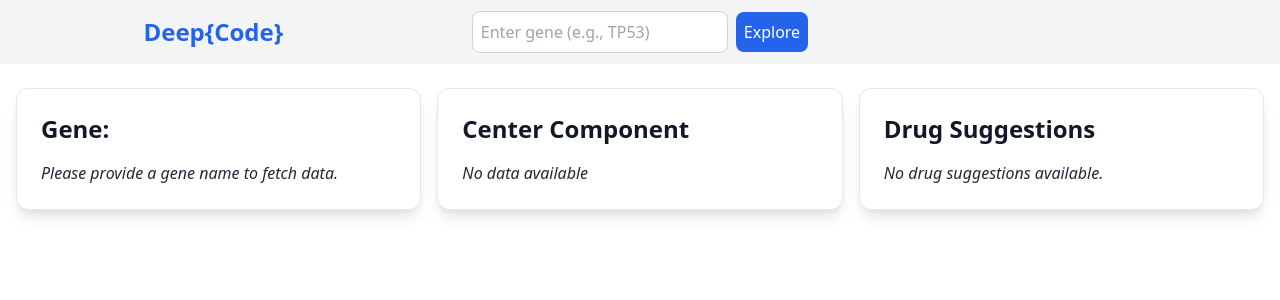
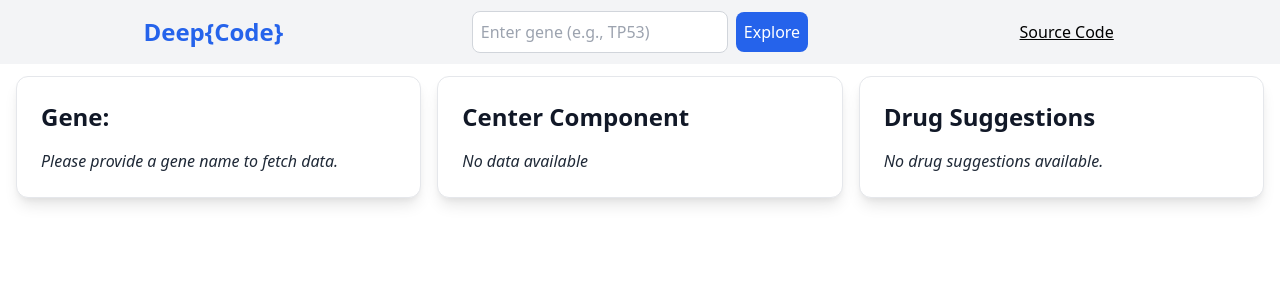
Before and after one commit to constantinmierla/DeepCode, a React (Create React App) app: page / in a window 1280 px wide. Shown: the top 300 px of the page. Built offline with nearby package versions, Linux system fonts and the light colour scheme.

Commit message:
UI enha...

```diff
--- a/package.json
+++ b/package.json
@@ -26,6 +26,7 @@
     "react-loader-spinner": "^6.1.6",
     "react-router-dom": "^7.4.1",
     "react-scripts": "5.0.1",
+    "requests": "^0.3.0",
     "tailwind-merge": "^3.1.0",
     "typescript": "^4.9.5",
     "web-vitals": "^2.1.4"
--- a/src/components/CenterComponent.tsx
+++ b/src/components/CenterComponent.tsx
@@ -13,7 +13,10 @@ interface GeneDetailsProps {
 }
 
 const CenterComponent: React.FC<GeneDetailsProps> = ({ gene, geneInfo }) => (
-  <div className="mt-6 p-6 bg-white shadow-lg rounded-xl border border-gray-200">
+  <div
+    className="mt-3 p-6 bg-white shadow-lg rounded-xl border border-gray-200"
+    style={{ maxHeight: "calc(100vh - 100px)", overflowY: "auto" }}
+  >
     {" "}
     <h3 className="text-2xl font-bold text-gray-900 mb-4">Center Component</h3>
     <GeneInteractionNetwork geneName={gene} />
--- a/src/components/Header.tsx
+++ b/src/components/Header.tsx
@@ -19,7 +19,19 @@ const Header: React.FC<{ onSearchResult: (gene: string) => void }> = ({
       <div className="flex justify-center items-center">
         <SearchInput gene={gene} setGene={setGene} onSearch={handleSearch} />
       </div>
-      <div className="flex justify-center items-center"></div>
+      <div className="flex justify-center items-center">
+        <button
+          className="px-4 py-2 text-stone-800 rounded hover:bg-gray-200 transition underline"
+          onClick={() =>
+            window.open(
+              "https://github.com/constantinmierla/DeepCode",
+              "_blank"
+            )
+          }
+        >
+          Source Code
+        </button>
+      </div>
     </div>
   );
 };
--- a/src/components/LeftComponent.tsx
+++ b/src/components/LeftComponent.tsx
@@ -20,8 +20,8 @@ const LeftComponent: React.FC<GeneDetailsProps> = ({
   isFetching,
 }) => (
   <div
-    className="mt-6 p-6 bg-white shadow-lg rounded-xl border border-gray-200"
-    style={{ maxHeight: "calc(100vh - 115px)", overflowY: "auto" }}
+    className="mt-3 p-6 bg-white shadow-lg rounded-xl border border-gray-200"
+    style={{ maxHeight: "calc(100vh - 100px)", overflowY: "auto" }}
   >
     <h3 className="text-2xl font-bold text-gray-900 mb-4">
       Gene: <span className="text-blue-600">{gene.toUpperCase()}</span>
--- a/src/components/RightComponent.tsx
+++ b/src/components/RightComponent.tsx
@@ -23,8 +23,8 @@ const RightComponent: React.FC<DrugSuggestionsProps> = ({
 
   return (
     <div
-      className="mt-6 p-6 bg-white shadow-lg rounded-xl border border-gray-200"
-      style={{ maxHeight: "calc(100vh - 115px)", overflowY: "auto" }}
+      className="mt-3 p-6 bg-white shadow-lg rounded-xl border border-gray-200"
+      style={{ maxHeight: "calc(100vh - 100px)", overflowY: "auto" }}
     >
       <h3 className="text-2xl font-bold text-gray-900 mb-4">
         Drug Suggestions
```
Also changed, not shown: 1 other file (tests, documents, lock files or other folders).
